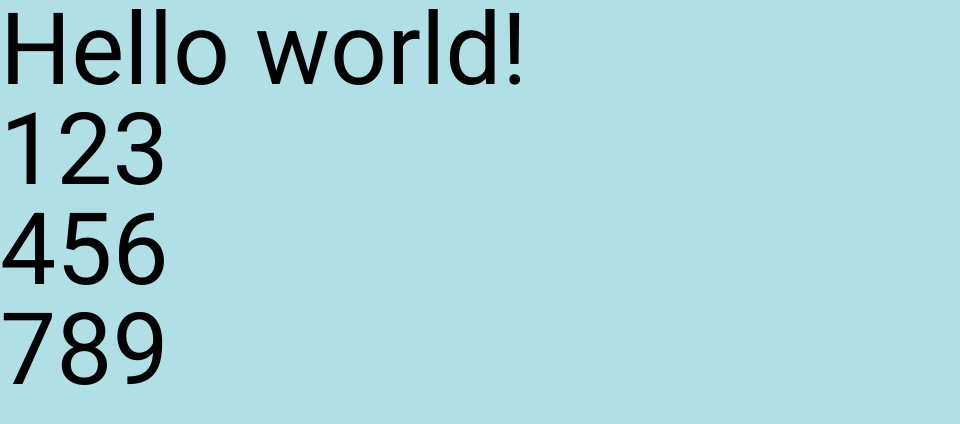
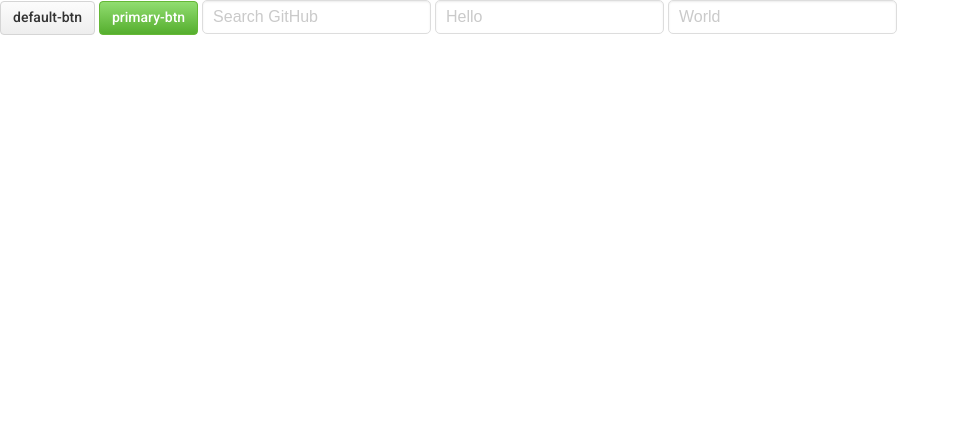
Before and after one commit to uoayop/web.clonesite.github, a plain HTML site: page index.html in a window 1280 px wide. Shown: the whole page, without its empty margins (0-960 px from the left). Drawn offline with nearby package versions, Linux system fonts and the light colour scheme.

Commit message:
[declare global style] BEM, btn style, input text style

```diff
--- a/css/main.css
+++ b/css/main.css
@@ -1,5 +1,61 @@
-body{
-    background: powderblue;
+/* common */
+.body__container{
     font-family: 'Roboto', sans-serif;
-    font-size: 100px;
+    font-size: 16px;
+    font-weight: 400;
+    color: #333;
 }
+
+/* btn */
+.btn{
+	height : 34px;
+	background: #eee linear-gradient(to bottom, #fcfcfc, #eee);
+	border: 1px solid #d5d5d5;
+	border-radius: 4px;
+	display: inline-flex;
+	align-items: center;
+	padding: 0 12px;
+	font-size : 14px;
+	font-weight : 500;
+	line-height: 1.5px;
+	cursor: pointer;
+	box-sizing: border-box;
+	position: relative;
+}
+.btn:hover::before{
+	content: "";
+	position: absolute;
+	top: 0;
+	left: 0;
+	width: 100%;
+	height: 100%;
+	background: rgba(0,0,0,0.07);
+}
+.btn.btn--primary{
+	border: 1px solid #65b836;
+	color: #fff;
+	background: #55a532 linear-gradient(#91dd70,#55ae2e);
+}
+
+/* input text */
+.input--text{
+    height: 34px;
+    padding: 0 10px;
+    border: 1px solid #ddd;
+    border-radius: 5px;
+    box-sizing: border-box;
+    outline: none;
+    box-shadow: inset 0 1px 2px rgba(0,0,0,0.075);
+    font-size: 16px;
+  }
+  .input--text:focus{
+    border-color: #51a7e8;
+    box-shadow: inset 0 1px 2px rgba(0,0,0,0.075),
+                0 0 5px rgba(81,167,232,0.5);
+  }
+  /* Vendor Prefix ( 브라우저 업체별 접두사 ):
+  표준이 아닌 브라우저가 각각 제공하는 실험적인 기능
+  크롬은 -webkit- 사용 , microsoft는 ms 사용, mozilla는 moz 사용, OperaBrouser는 O 사용*/
+  .input--text::-webkit-input-placeholder { color:#cacaca; }
+  .input--text::-ms-input-placeholder { color:#cacaca; }
+  .input--text::-moz-input-placeholder { color:#cacaca; }
--- a/index.html
+++ b/index.html
@@ -29,8 +29,8 @@
     <meta property="twitter:url" content="https://github.com">
 
     <!-- 파비콘 지정 : favorite icon의 줄임말로 웹사이트를 대표하는 아이콘 -->
-    <!-- shortcut icon은 인터넷 익스플로어에 제공되는 아이콘으로 png가 아닌 ico 파일을 이용하는 것이 좋다. -->
-    <!-- 그렇지만 정의가 되어있지 않아도 루트 경로에 favicon.ico가 있다면 자동으로 적용해준다. -->
+    <!-- shortcut icon은 인터넷 익스플로어에 제공되는 아이콘으로 png가 아닌 ico 파일을 이용하는 것이 좋다.
+        그렇지만 정의가 되어있지 않아도 루트 경로에 favicon.ico가 있다면 자동으로 적용해준다. -->
     <!-- <link rel="shortcut icon" type="image/x-icon" href="favicon.ico"> -->
 
     <!-- apple-touch-icon은 애플/안드로이드 스마트폰에 제공되는 아이콘을 의미한다. -->
@@ -49,11 +49,21 @@
     <link rel="stylesheet" href="css/main.css">
 </head>
 <body>
-    Hello world!
-    <ul>
-        <li>123</li>
-        <li>456</li>
-        <li>789</li>
-    </ul>
+<!-- main.css의 body 태그에 직접 스타일을 추가하는 것은 좋지 않다.
+    그래서 body 태그 대신 기본적으로 사용할 body__container를 선언해준다.-->
+
+<!-- [BEM : CSS 작명규칙] -->
+<!-- 1.언더바를 두번 적는 것은 ~의 일부분이라는 뜻이다.
+    2. 하이픈을 두번 적는 것은 ~의 상태를 나타낸다. (ex)btn--danger
+    3. 하이픈을 한번 써서 변수의 작명을 나타내기도 한다. (ex)toggle-btn -->
+
+<div class="body__container">
+    <div class="btn">default-btn</div>
+    <div class="btn btn--primary">primary-btn</div>
+
+    <input type="text" class="input--text" placeholder="Search GitHub">
+    <input type="text" class="input--text" placeholder="Hello">
+    <input type="text" class="input--text" placeholder="World">
+</div>
 </body>
 </html>
```
